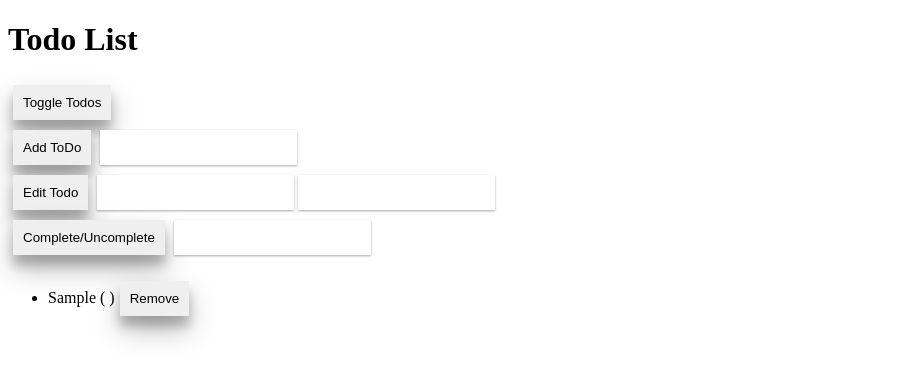
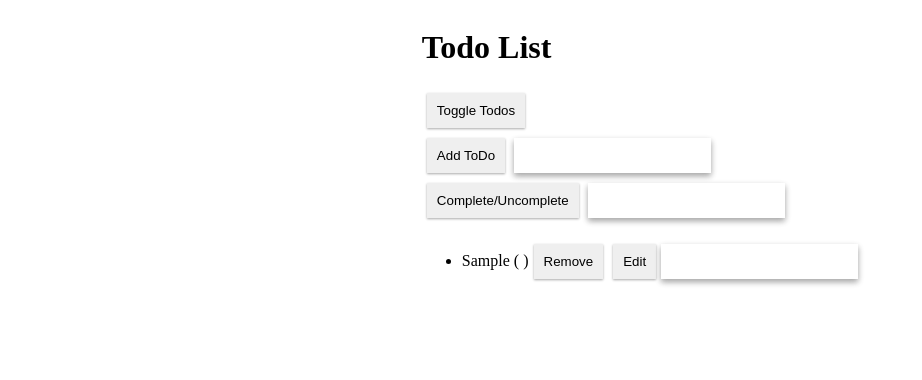
Before and after one commit to rafalwawrzyk/todosVanilla, a plain HTML site: page index.html in a window 1280 px wide. Both pictures are taken after typing "Sample" into the empty fields and a click on the button "Add ToDo". Shown: the whole page, without its empty margins (0-922 px from the left). Drawn offline with Linux system fonts and the light colour scheme.

Commit message:
Add edit button to every todo, and logic

```diff
--- a/index.html
+++ b/index.html
@@ -8,6 +8,7 @@
 </head>
 
 <body>
+    <div>
         <h1>Todo List</h1>
         <div>
             <button onclick="handlers.toggleAll()">Toggle Todos</button>
@@ -15,11 +16,6 @@
         <div>
             <button onclick="handlers.addTodo()">Add ToDo</button>
             <input type="text" class="addInput">
-    </div>
-    <div>
-        <button onclick="handlers.editTodo()">Edit Todo</button>
-        <input type="number" class="todoPosition">
-        <input type="text" class="todoText">
         </div>
         <div>
             <button onclick="handlers.toggleCompleted()">Complete/Uncomplete</button>
@@ -30,6 +26,8 @@
 
             </ul>
         </div>
+    </div>
+
 
 
     <script src="script.js"></script>
--- a/script.js
+++ b/script.js
@@ -52,15 +52,6 @@ let handlers = {
         };
         view.displayTodos()
     },
-    editTodo: function () {
-        let todoPosition = document.querySelector(".todoPosition");
-        let todotext = document.querySelector(".todoText");
-        todoList.changeTodo(todoPosition.valueAsNumber, todotext.value)
-        todoPosition.value = "";
-        todotext.value = "";
-        view.displayTodos();
-
-    },
     removeTodo: function (position) {
         todoList.removeTodo(position);
         view.displayTodos();
@@ -89,7 +80,10 @@ let view = {
             }
             listItems.id = counter
             listItems.appendChild(this.createRemoveBtn());
-        }, this)
+            listItems.appendChild(this.createChangeButton());
+            listItems.appendChild(this.createEditInput());
+        }, this);
+
     },
     createRemoveBtn: function () {
         let deleteBtn = document.createElement("button");
@@ -109,10 +103,35 @@ let view = {
 
             }
         })
+    },
+    createChangeButton: function () {
+        let changeBtn = document.createElement("button");
+        changeBtn.textContent = "Edit";
+        changeBtn.className = "editBtn";
+        return changeBtn;
+    },
+    createEditInput:function(){
+        let editInput = document.createElement('input');
+        editInput.className = "editInput";
+        return editInput;
+    },
+    editListener:function(){
+        let list = document.querySelector("ul");
+        list.addEventListener('click',function(event){
+           let clickedElement = event.target;
+           if(clickedElement.className === 'editBtn'){
+               todoList.changeTodo(clickedElement.parentElement.id, clickedElement.nextElementSibling.value);
+               view.displayTodos();
+           }
+        })
     }
 }
 
 view.removeListenerSetUp();
+view.createChangeButton();
+view.editListener();
+
+
 
 
 
--- a/style.scss
+++ b/style.scss
@@ -1,13 +1,29 @@
+body{
+    display: flex;
+    justify-content: center;
+    align-items: center;
+}
+
+.container{
+    max-width: 1200px;
+    margin-left: auto;
+    margin-right: auto;
+}
+
 button {
     border: none;
     padding: 10px;
     margin: 5px 5px 5px 5px;
-    box-shadow: 0 14px 28px rgba(0, 0, 0, 0.25), 0 10px 10px rgba(0, 0, 0, 0.22);
+    box-shadow: 0 1px 3px rgba(0, 0, 0, 0.12), 0 1px 2px rgba(0, 0, 0, 0.24);
+    transition: all 0.3s cubic-bezier(.25, .8, .25, 1);
+    &:hover{
+        box-shadow: 0 14px 28px rgba(0,0,0,0.25), 0 10px 10px rgba(0,0,0,0.22);
+        cursor: pointer;
+    }
 }
 
 input {
     border: none;
-    box-shadow: 0 1px 3px rgba(0, 0, 0, 0.12), 0 1px 2px rgba(0, 0, 0, 0.24);
-    transition: all 0.3s cubic-bezier(.25, .8, .25, 1);
     padding: 10px;
+     box-shadow: 0 3px 6px rgba(0,0,0,0.16), 0 3px 6px rgba(0,0,0,0.23);
 }
```
Also changed, not shown: style.css. Lines whose indentation alone changed are shown as unchanged.
